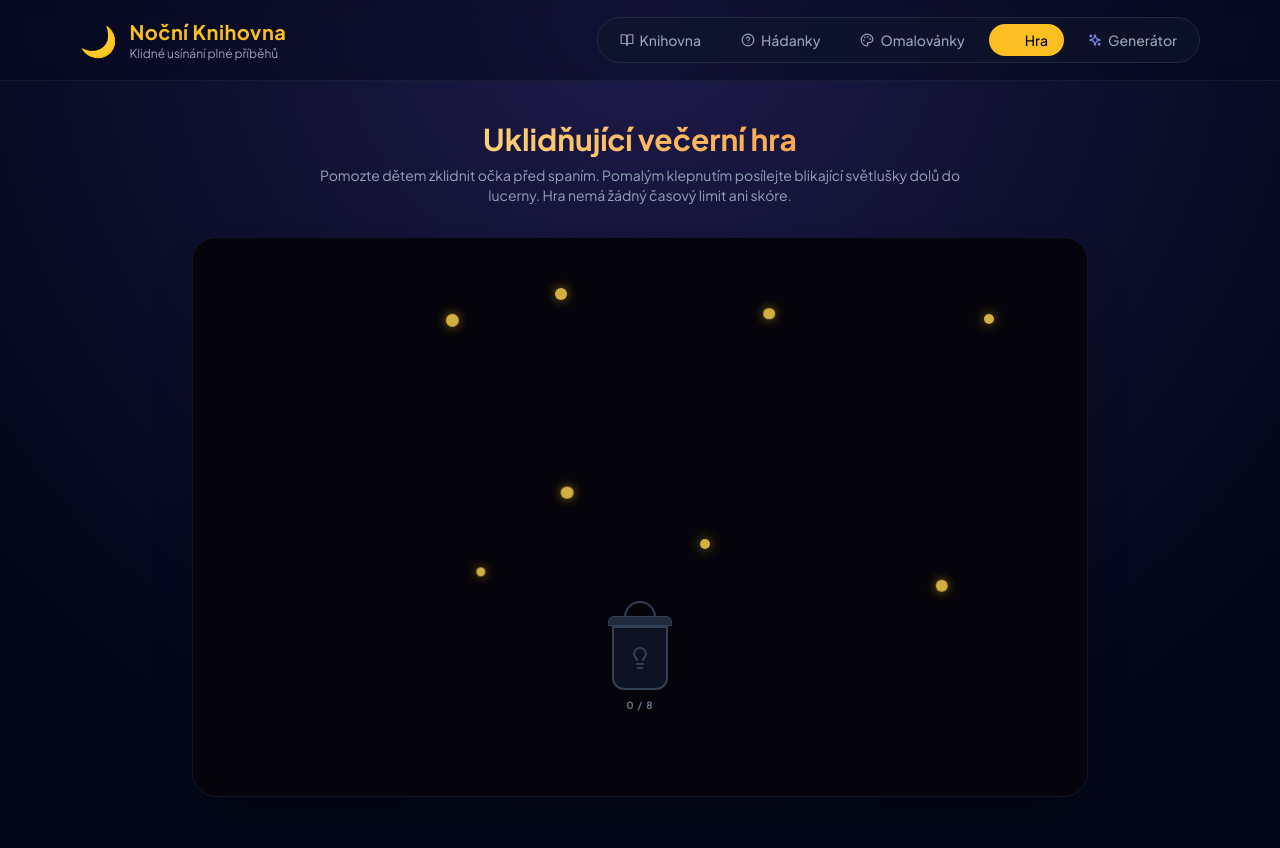
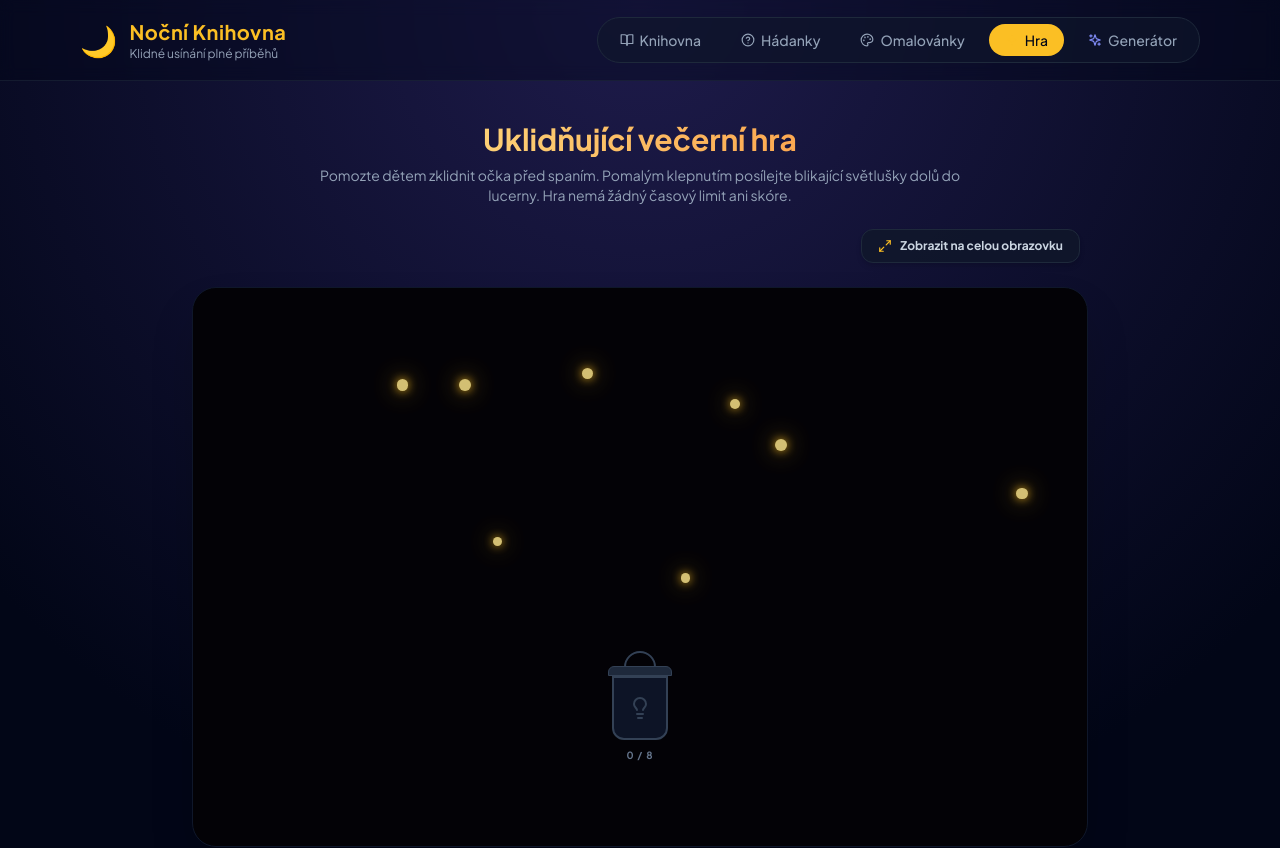
Before and after one commit to onlinejitka/NocniKnihovna, a React (Vite) app: page /hra in a window 1280 px wide. Shown: the top 848 px of the page. Built offline with nearby package versions, Linux system fonts and the light colour scheme.

Commit message:
Update Hra.jsx

```diff
--- a/src/pages/Hra.jsx
+++ b/src/pages/Hra.jsx
@@ -1,27 +1,30 @@
 import React, { useState, useEffect, useRef } from 'react';
-import { Sparkle, RotateCcw, HelpCircle, Lightbulb } from 'lucide-react';
+import { RotateCcw, Lightbulb, Maximize2, Minimize2 } from 'lucide-react';
 
-// Nastavení hry: počet světlušek a pozice lucerny (v procentech herního okna)
 const TOTAL_FIREFLIES = 8;
-const LANTERN_X = 50; // střed horizontálně
-const LANTERN_Y = 75; // spodní část vertikálně
+const LANTERN_X = 50;
+const LANTERN_Y = 75;
 
 export default function Hra() {
   const [fireflies, setFireflies] = useState([]);
   const [gameCompleted, setGameCompleted] = useState(false);
+  const [isFullscreen, setIsFullscreen] = useState(false);
+
+  const gameContainerRef = useRef(null);
   const requestRef = useRef();
+  const [audioDuration, setAudioDuration] = useState('--:--');
 
-  // Inicializace světlušek s náhodnými pozicemi a rychlostmi
+  // Inicializace světlušek s upravenou, mnohem línější rychlostí
   const initGame = () => {
     const initial = Array.from({ length: TOTAL_FIREFLIES }).map((_, i) => ({
       id: i,
-      x: Math.random() * 80 + 10, // pozice v % (10 až 90)
-      y: Math.random() * 50 + 10, // pozice v % (10 až 60)
-      vx: (Math.random() - 0.5) * 0.3, // líná rychlost X
-      vy: (Math.random() - 0.5) * 0.3, // líná rychlost Y
+      x: Math.random() * 80 + 10,
+      y: Math.random() * 45 + 10,
+      vx: (Math.random() - 0.5) * 0.12, // Výrazně zpomaleno pro uklidňující drift
+      vy: (Math.random() - 0.5) * 0.12, // Výrazně zpomaleno pro uklidňující drift
       isCollected: false,
       isInside: false,
-      size: Math.random() * 6 + 8 // náhodná velikost světýlka
+      size: Math.random() * 5 + 8 // velikost viditelného jádra
     }));
     setFireflies(initial);
     setGameCompleted(false);
@@ -29,10 +32,20 @@ export default function Hra() {
 
   useEffect(() => {
     initGame();
-    return () => cancelAnimationFrame(requestRef.current);
+
+    // Sledování změn stavu vestavěného fullscreenu (např. při zmáčknutí klávesy Esc)
+    const handleFullscreenChange = () => {
+      setIsFullscreen(!!document.fullscreenElement);
+    };
+    document.addEventListener('fullscreenchange', handleFullscreenChange);
+
+    return () => {
+      cancelAnimationFrame(requestRef.current);
+      document.removeEventListener('fullscreenchange', handleFullscreenChange);
+    };
   }, []);
 
-  // Hlavní herní smyčka běžící přes requestAnimationFrame pro maximální plynulost
+  // Hlavní herní smyčka
   const updateGame = () => {
     setFireflies((prevFireflies) => {
       let allInside = true;
@@ -41,33 +54,29 @@ export default function Hra() {
         if (f.isInside) return f;
         allInside = false;
 
-        // A: Světluška je chycená -> letí plynule přímo do lucerny
         if (f.isCollected) {
           const dx = LANTERN_X - f.x;
           const dy = LANTERN_Y - f.y;
           const distance = Math.sqrt(dx * dx + dy * dy);
 
-          // Pokud dorazila dostatečně blízko do lucerny, schováme ji dovnitř
-          if (distance < 2) {
+          if (distance < 2.5) {
             return { ...f, isInside: true, x: LANTERN_X, y: LANTERN_Y };
           }
 
-          // Plynulý přesun směrem k lucerně
           return {
             ...f,
-            x: f.x + dx * 0.08,
-            y: f.y + dy * 0.08
+            x: f.x + dx * 0.06, // Plynulejší vtahování do lucerny
+            y: f.y + dy * 0.06
           };
         }
 
-        // B: Světluška volně létá -> líný pohyb s odrazy od stěn herního okna
         let nextX = f.x + f.vx;
         let nextY = f.y + f.vy;
         let nextVx = f.vx;
         let nextVy = f.vy;
 
         if (nextX < 4 || nextX > 96) nextVx = -nextVx;
-        if (nextY < 4 || nextY > 65) nextVy = -nextVy;
+        if (nextY < 4 || nextY > 62) nextVy = -nextVy;
 
         return {
           ...f,
@@ -93,17 +102,30 @@ export default function Hra() {
     return () => cancelAnimationFrame(requestRef.current);
   }, [gameCompleted]);
 
-  // Kliknutí / Klepnutí na světlušku
   const handleFireflyClick = (id) => {
     setFireflies((prev) =>
       prev.map((f) => (f.id === id ? { ...f, isCollected: true } : f))
     );
   };
 
+  // Funkce pro zapnutí a vypnutí režimu celé obrazovky (Fullscreen API)
+  const toggleFullscreen = () => {
+    if (!gameContainerRef.current) return;
+
+    if (!document.fullscreenElement) {
+      gameContainerRef.current.requestFullscreen()
+        .then(() => setIsFullscreen(true))
+        .catch((err) => console.error("Fullscreen selhal:", err));
+    } else {
+      document.exitFullscreen()
+        .then(() => setIsFullscreen(false));
+    }
+  };
+
   const insideCount = fireflies.filter((f) => f.isInside).length;
 
   return (
-    <div className="space-y-8 max-w-4xl mx-auto">
+    <div className="space-y-6 max-w-4xl mx-auto">
       {/* Textový úvod s vykáním */}
       <div className="text-center max-w-2xl mx-auto space-y-2">
         <h2 className="text-3xl font-extrabold text-transparent bg-clip-text bg-gradient-to-r from-amber-200 to-orange-400">
@@ -114,13 +136,37 @@ export default function Hra() {
         </p>
       </div>
 
-      {/* Hlavní herní plocha simulující noční oblohu */}
-      <div className="relative w-full aspect-[16/10] bg-[#05040a] border border-slate-900 rounded-3xl overflow-hidden shadow-2xl select-none group">
+      {/* TLAČÍTKO PRO CELOU OBRAZOVKU PŘED OKNEM HRY */}
+      <div className="flex justify-end px-2">
+        <button
+          onClick={toggleFullscreen}
+          className="inline-flex items-center space-x-2 bg-slate-900/80 hover:bg-slate-800 border border-slate-800 text-slate-300 text-xs font-bold px-4 py-2 rounded-xl transition cursor-pointer shadow-md"
+        >
+          {isFullscreen ? (
+            <>
+              <Minimize2 size={14} className="text-amber-400" />
+              <span>Zmenšit okno</span>
+            </>
+          ) : (
+            <>
+              <Maximize2 size={14} className="text-amber-400" />
+              <span>Zobrazit na celou obrazovku</span>
+            </>
+          )}
+        </button>
+      </div>
 
-        {/* Pozadí: Mlhovina a hvězdy */}
-        <div className="absolute inset-0 bg-radial-gradient from-purple-950/10 via-transparent to-transparent pointer-events-none" />
+      {/* RECONER PRO CELÉ OKNO HRY (Kontejner, který se zvětší na Fullscreen) */}
+      <div
+        ref={gameContainerRef}
+        className={`relative w-full aspect-[16/10] bg-[#030206] border border-slate-900 overflow-hidden select-none group transition-all duration-300 ${
+          isFullscreen ? 'rounded-none border-none' : 'rounded-3xl shadow-2xl'
+        }`}
+      >
+        {/* Pozadí: Jemná snová mlhovina */}
+        <div className="absolute inset-0 bg-radial-gradient from-purple-950/20 via-transparent to-transparent pointer-events-none" />
 
-        {/* VOLNĚ LÉTAJÍCÍ SVĚTLUŠKY */}
+        {/* SVĚTLUŠKY S VELKÝM NEVIDITELNÝM HITBOXEM */}
         {fireflies.map((f) => {
           if (f.isInside) return null;
           return (
@@ -131,49 +177,52 @@ export default function Hra() {
               style={{
                 left: `${f.x}%`,
                 top: `${f.y}%`,
-                width: `${f.size}px`,
-                height: `${f.size}px`,
+                width: '44px',  // OPRAVENO: Velký komfortní hitbox pro prst i myš
+                height: '44px', // OPRAVENO: Velký komfortní hitbox pro prst i myš
                 transform: 'translate(-50%, -50%)',
               }}
-              className={`absolute rounded-full bg-amber-300 transition-shadow duration-300 cursor-pointer ${
-                f.isCollected
-                  ? 'shadow-[0_0_25px_rgba(251,191,36,1)] scale-110'
-                  : 'shadow-[0_0_12px_rgba(251,191,36,0.7)] hover:shadow-[0_0_20px_rgba(251,191,36,1)] animate-pulse'
-              }`}
-            />
+              className="absolute flex items-center justify-center bg-transparent border-none outline-none cursor-pointer z-10 p-0"
+            >
+              {/* Viditelné svítící jádro světlušky s posíleným vícevrstvým jasem pro mobily */}
+              <div
+                style={{
+                  width: `${f.size}px`,
+                  height: `${f.size}px`,
+                }}
+                className={`rounded-full bg-amber-200 transition-all duration-300 ${
+                  f.isCollected
+                    ? 'shadow-[0_0_20px_#fbbf24,0_0_40px_#fbbf24] bg-white scale-125'
+                    : 'shadow-[0_0_10px_#fbbf24,0_0_25px_rgba(251,191,36,0.8)] animate-pulse'
+                }`}
+              />
+            </button>
           );
         })}
 
-        {/* GRAFICKÁ LUCERNA (Umístěná dole uprostřed) */}
+        {/* GRAFICKÁ LUCERNA */}
         <div
           style={{ left: `${LANTERN_X}%`, top: `${LANTERN_Y}%`, transform: 'translate(-50%, -50%)' }}
           className="absolute w-20 h-28 flex flex-col items-center justify-end"
         >
-          {/* Držadlo lucerny */}
           <div className="w-8 h-6 border-2 border-slate-700 rounded-t-full -mb-1" />
-          {/* Stříška lucerny */}
           <div className="w-16 h-3 bg-slate-800 rounded-t-md border border-slate-700" />
 
-          {/* Skleněné tělo lucerny s dynamickým svitem podle počtu světlušek */}
-          <div className="w-14 h-20 bg-slate-900/80 border-2 border-slate-700 rounded-b-xl relative flex items-center justify-center overflow-hidden">
-            {/* Vnitřní záře zvětšující se s každou chycenou světluškou */}
+          <div className="w-14 h-20 bg-slate-900/90 border-2 border-slate-700 rounded-b-xl relative flex items-center justify-center overflow-hidden">
             <div
               style={{
                 opacity: insideCount / TOTAL_FIREFLIES,
-                transform: `scale(${1 + (insideCount * 0.15)})`
+                transform: `scale(${1 + (insideCount * 0.2)})`
               }}
-              className="absolute w-10 h-10 bg-gradient-to-br from-amber-300 to-orange-400 rounded-full filter blur-md transition-all duration-500"
+              className="absolute w-10 h-10 bg-gradient-to-br from-amber-300 to-orange-500 rounded-full filter blur-md transition-all duration-500 shadow-[0_0_30px_rgba(251,191,36,0.6)]"
             />
-            {/* Ikona žárovky/plamínku uvnitř */}
             <Lightbulb
               size={24}
               className={`relative z-10 transition-colors duration-500 ${
-                insideCount > 0 ? 'text-amber-200' : 'text-slate-700'
+                insideCount > 0 ? 'text-amber-200 drop-shadow-[0_0_8px_rgba(251,191,36,1)]' : 'text-slate-700'
               }`}
             />
           </div>
 
-          {/* Počítadlo chycených světlušek pod lucernou */}
           <span className="text-[10px] font-bold text-slate-500 uppercase tracking-widest mt-2 select-none">
             {insideCount} / {TOTAL_FIREFLIES}
           </span>
@@ -181,7 +230,7 @@ export default function Hra() {
 
         {/* OBRAZOVKA S PŘÁNÍM PO ÚSPĚŠNÉM DOKONČENÍ */}
         {gameCompleted && (
-          <div className="absolute inset-0 bg-slate-950/90 backdrop-blur-sm flex flex-col items-center justify-center text-center p-6 animate-fade-in z-20">
+          <div className="absolute inset-0 bg-slate-950/95 backdrop-blur-sm flex flex-col items-center justify-center text-center p-6 animate-fade-in z-20">
             <span className="text-5xl mb-4 filter drop-shadow-[0_0_15px_rgba(245,158,11,0.4)] animate-bounce">🌙</span>
             <h3 className="text-xl md:text-2xl font-serif font-bold text-amber-300 max-w-md leading-snug">
               Lucerna jasně září...
```
